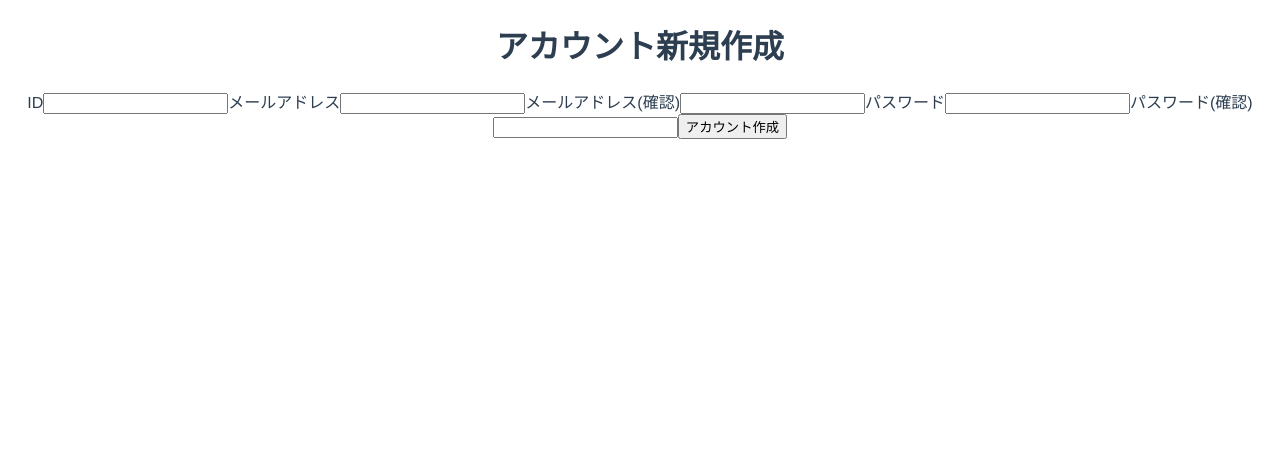
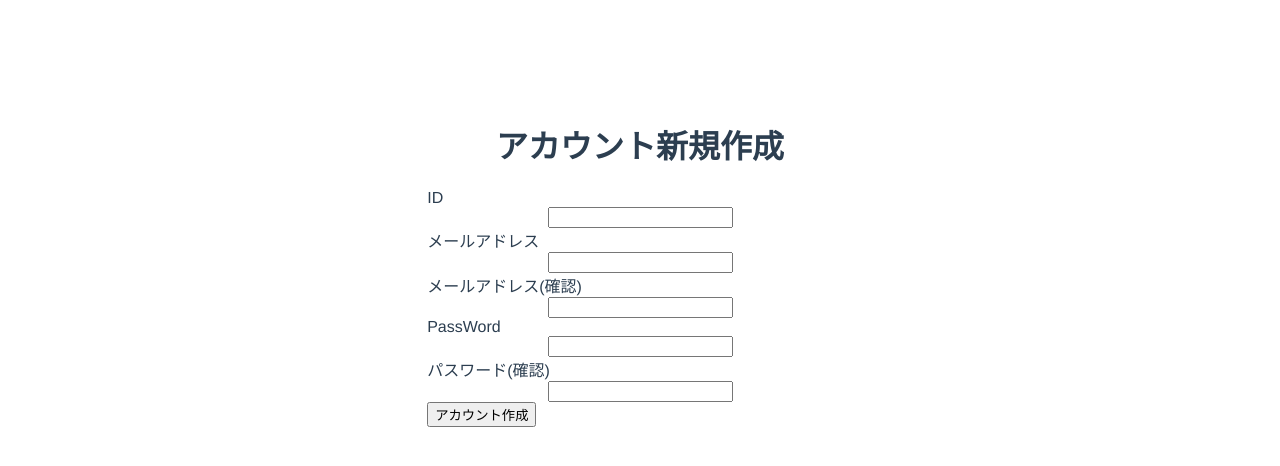
Before and after one commit to NekomimiMofuMofu/WebAppCore, a Vue app in the folder vue_client/: page /createAccountPage in a window 1280 px wide. Shown: the top 466 px of the page. Built offline with nearby package versions, Linux system fonts and the light colour scheme.

Commit message:
アカウント作成ページのレイアウト

```diff
--- a/vue_client/src/views/CreateAccountPage.vue
+++ b/vue_client/src/views/CreateAccountPage.vue
@@ -1,17 +1,21 @@
 <template>
-  <div class="CreateAccountPage">
+  <div class="context">
     <h1>アカウント新規作成</h1>
-    <label for="name">ID</label>
-    <input type="text" name="name" id="name">
-    <label for="mailaddress">メールアドレス</label>
-    <input type="email" name="mailaddress" id="mailaddress">
-    <label for="re-entermailaddress">メールアドレス(確認)</label>
-    <input type="email" name="re-entermailaddress" id="re-entermailaddress">
-    <label for="password">パスワード</label>
-    <input type="password" name="password" id="password">
-    <label for="re-enterpassword">パスワード(確認)</label>
-    <input type="re-enterpassword" name="re-enterpassword" id="re-enterpassword">
-    <input type="button" @click="onClick" id="btn_createaccount" name="btn_createaccount" value="アカウント作成">
+    <dl class="Account">
+      <div>
+        <div class="input-label"><label for="name">ID</label></div>
+        <div><input type="text" name="name" id="name"></div>
+        <div class="input-label"><label for="mail">メールアドレス</label></div>
+        <div><input type="email" name="mail" id="mail"></div>
+        <div class="input-label"><label for="re-mail">メールアドレス(確認)</label></div>
+        <div><input type="email" name="re-mail" id="re-mail"></div>
+        <div class="input-label"><label for="password">PassWord</label></div>
+        <div><input type="password" name="password" id="password"></div>
+        <div class="input-label"><label for="re-password">パスワード(確認)</label></div>
+        <div><input type="password" name="re-password" id="re-password"></div>
+        <div class="input-label"><input type="button" @click="onClick" id="btn_create" name="btn_create" value="アカウント作成"></div>
+      </div>
+    </dl>
   </div>
 </template>
 
@@ -28,3 +32,17 @@ export default class CreateAccountPage extends Vue {
   }
 }
 </script>
+
+<style scoped lang="scss">
+.context {
+  margin: 50px;
+  padding: 50px;
+
+  .input-label {
+    text-align: left;
+    margin-left: 30%;
+  }
+}
+
+
+</style>
```
